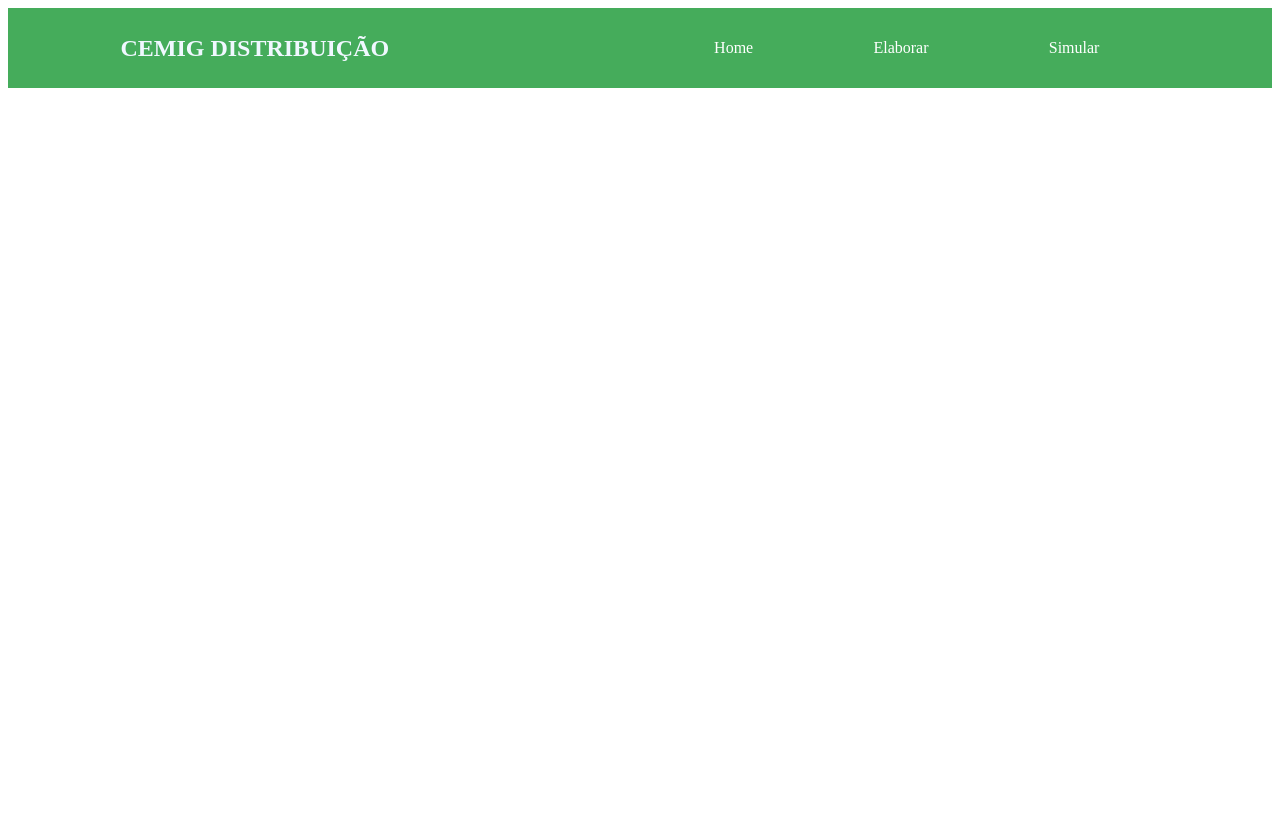
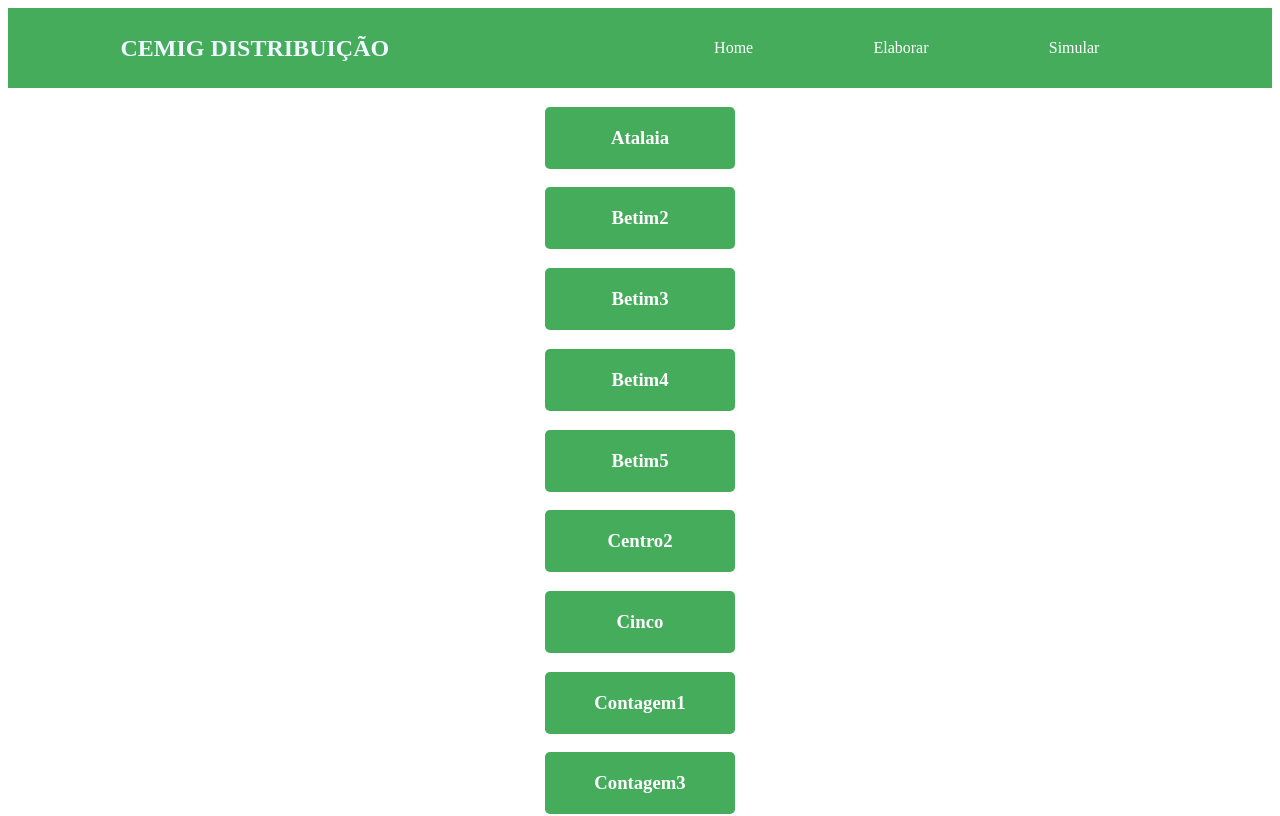
Before and after one commit to MachineKiller-ops/app-manobras, a React (Create React App) app: page /simula in a window 1280 px wide. Shown: the top 816 px of the page. Built offline with nearby package versions, Linux system fonts and the light colour scheme.

Commit message:
Estilizacao dos botoes da lista de SEs

```diff
--- a/src/Pages/Elabora.jsx
+++ b/src/Pages/Elabora.jsx
@@ -269,7 +269,7 @@ const Elabora = (props) => {
             <div className="image-container">
                 <div className="image-inner-container">
                     <img src={process.env.PUBLIC_URL
-                        + "/img/" + conf.nome + ".png"} alt="" />
+                        + "/img/" + conf.id + ".png"} alt="" />
                     <DiagramaDisj
                         v={JSON.stringify(conf.mapa.disjuntores)} //Necessário conversão para JSON pois objetos não podem ser passados em props
                         onClick={i => { handleClickDisj(i) }}
--- a/src/Pages/Lista.jsx
+++ b/src/Pages/Lista.jsx
@@ -8,20 +8,28 @@ function Lista() {
 
     const items = [...data.default];
     const textStyle = {
-        color: 'black',
-        textAlign: 'center'
+        display: "inline-block",
+        alignItems: "center",
+        justifyContent: "center",
+        color: "white",
+        textDecoration: "none",
+        border: "none",
+        width: "150px",
+        padding: "20px",
+        backgroundColor: "rgb(69, 172, 91)",
+        borderRadius: "5px"
     };
-        return (
-            items.map(item=>{
-                return(
-                    <h3 key={item.nome} style={textStyle}>
-                        <Link to={`/simula/${item.nome}`}>{item.nome}</Link>
-                   </h3>
+    return (
+        items.map(item => {
+            return (
+                <h3 key={item.nome}>
+                    <Link style={textStyle} to={`/simula/${item.nome}`}>{item.nome}</Link>
+                </h3>
 
-                );
+            );
 
-            })
-        );
+        })
+    );
 }
 
 export default Lista;
--- a/src/Pages/ListaElab.jsx
+++ b/src/Pages/ListaElab.jsx
@@ -8,14 +8,22 @@ function ListaElab() {
 
     const items = [...data.default];
     const textStyle = {
-        color: 'black',
-        textAlign: 'center'
+        display: "inline-block",
+        alignItems: "center",
+        justifyContent: "center",
+        color: "white",
+        textDecoration: "none",
+        border: "none",
+        width: "150px",
+        padding: "20px",
+        backgroundColor: "rgb(69, 172, 91)",
+        borderRadius: "5px"
     };
     return (
         items.map(item => {
             return (
-                <h3 key={item.id} style={textStyle}>
-                    <Link to={`/elabora/${item.id}`}>{item.nome}</Link>
+                <h3 key={item.id} >
+                    <Link style={textStyle} to={`/elabora/${item.id}`}>{item.nome}</Link>
                 </h3>
 
             );
--- a/src/Pages/Nav.jsx
+++ b/src/Pages/Nav.jsx
@@ -6,11 +6,11 @@ const Nav = () => {
 
 
     return (
-        <nav>
+        <nav className="navs">
             <h1>CEMIG DISTRIBUIÇÃO</h1>
             <ul className="nav-links">
                 <Link to="/">
-                    <li><span>Home</span></li>
+                    <li>Home</li>
                 </Link>
                 <Link to="/elabora">
                     <li>Elaborar</li>
--- a/src/nav.css
+++ b/src/nav.css
@@ -15,7 +15,8 @@ nav {
   list-style: none;
 }
 
-a {
+
+.nav-links a {
   color: white;
   text-decoration: none;
 }
```
Also changed, not shown: public/img/betq.png (renamed from public/img/Betim4.png).
